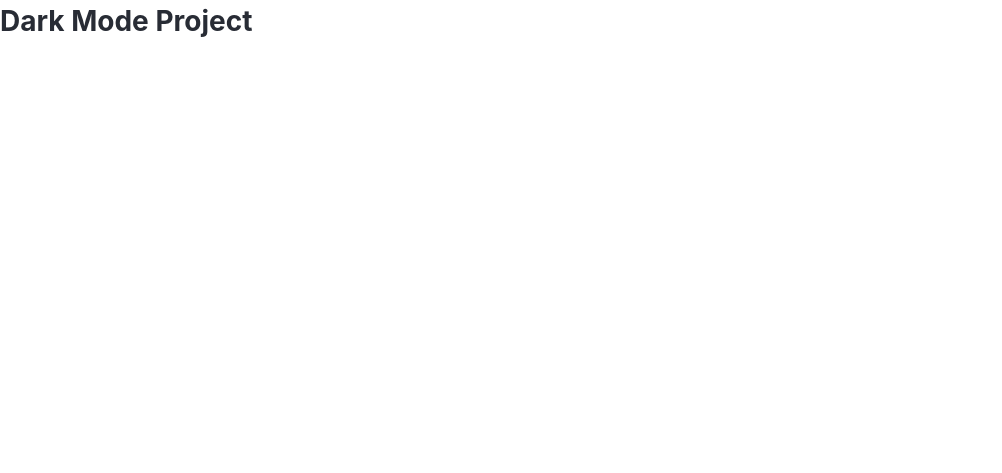
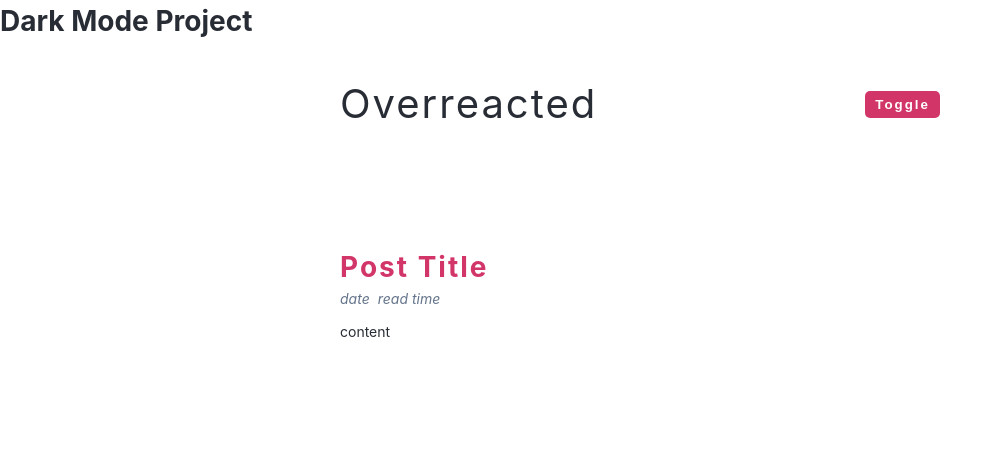
Before and after one commit to Tronadis/JSbyJS, a plain HTML site: page Projects/19-dark-mode/index.html in a window 1280 px wide. Shown: the whole page, without its empty margins (0-1002 px from the left). Drawn offline with Linux system fonts and the light colour scheme.

Commit message:
basic page structure

```diff
--- a/Projects/19-dark-mode/index.html
+++ b/Projects/19-dark-mode/index.html
@@ -9,6 +9,19 @@
 	</head>
 	<body>
 		<h1>Dark Mode Project</h1>
+		<nav>
+			<div class="nav-center">
+				<span>overreacted</span>
+				<button type="button" class="btn">toggle</button>
+			</div>
+		</nav>
+		<section class="articles">
+			<article class="post">
+				<h2>post title</h2>
+				<div class="post-info"><span>date</span><span>read time</span></div>
+				<p>content</p>
+			</article>
+		</section>
 		<script src="./app.js"></script>
 	</body>
 </html>
```
